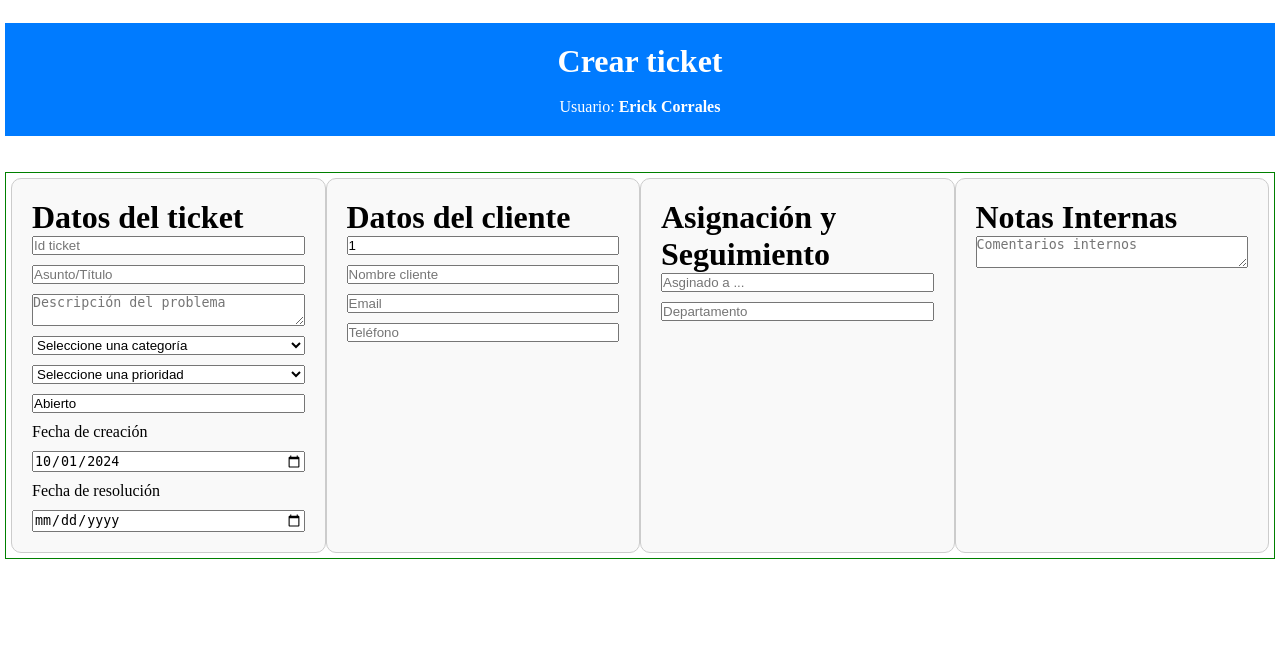
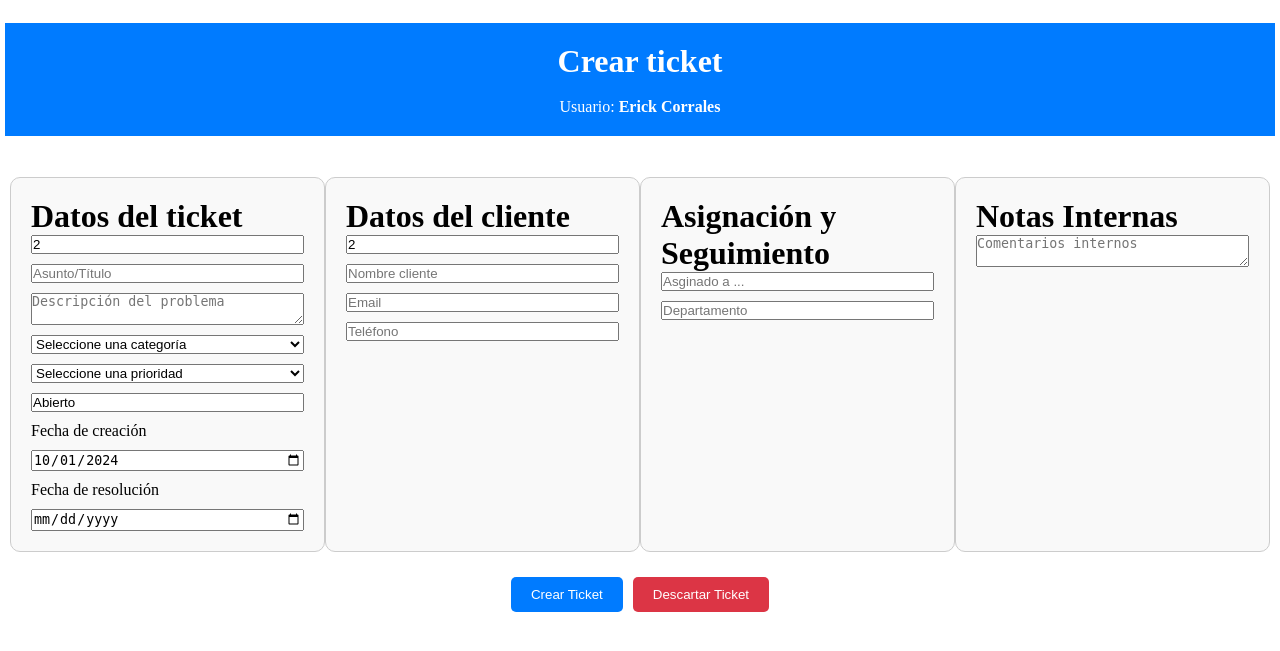
Before and after one commit to ErickCorrales10/SistemaTickets, a PHP site: page /html/crear_ticket.html in a window 1280 px wide. Shown: the top 651 px of the page. Run offline with PHP 8.4, Linux system fonts and the light colour scheme; tables that the repository leaves empty or names only in its code hold one stand-in row (values such as "Sample post").

Commit message:
Creando las consultas

```diff
--- a/css/crear_ticket.css
+++ b/css/crear_ticket.css
@@ -14,11 +14,43 @@
     flex-direction: column;
     width: 100%;
     height: 100%;
-    /* border: solid 1px black; */
 }
 
 .main-principal {
+    display: flex;
+    flex-direction: column;
+    justify-content: center;
+    align-items: center;
     padding: 5px;
+    /* border: solid 1px red; */
+}
+
+.contenedor-boton {
+    display: flex;
+    justify-content: center;
+    align-items: center;
+    padding: 20px;
+    width: 50%;
+    /* border: solid 1px red; */
+    gap: 10px;
+}
+
+.btn-crear-ticket {
+    background-color: #007bff;
+    color: white;
+    border: none;
+    padding: 10px 20px;
+    border-radius: 5px;
+    cursor: pointer;
+}
+
+.btn-descartar-ticket {
+    background-color: #dc3545;
+    color: white;
+    border: none;
+    padding: 10px 20px;
+    border-radius: 5px;
+    cursor: pointer;
 }
 
 .header {
@@ -29,6 +61,7 @@
     padding: 20px;
     background-color: #007bff;
     color: white;
+    width: 100%;
 }
 
 .informacion-usuario {
@@ -41,7 +74,7 @@
     display: flex;
     padding: 10px;
     width: 100%;
-    border: solid 1px green;
+    /* border: solid 1px green; */
     padding: 5px;
     flex-wrap: wrap;
 }
--- a/html/crear_ticket.html
+++ b/html/crear_ticket.html
@@ -6,6 +6,19 @@
     <title>Crear Ticket - Sistema de Tickets</title>
     <link rel="stylesheet" href="/css/crear_ticket.css">
     <script src="/js/crear_ticket.js"></script>
+    <script>
+        document.addEventListener('DOMContentLoaded', function() {
+            // Hacer la solicitud AJAX para obtener los IDs
+            fetch('/php/get_ids.php')
+                .then(response => response.json())
+                .then(data => {
+                    // Insertar los valores en los campos del formulario
+                    document.querySelector('input[name="id-ticket"]').value = data.next_ticket_id
+                    document.querySelector('input[name="id-cliente"]').value = data.next_cliente_id
+                })
+                .catch(error => console.error('Error obteniendo los IDs:', error))
+        })
+    </script>
 </head>
 <body>
 
@@ -22,12 +35,12 @@
             </header>
             <br><br>
 
-            <form class="datos-ticket" id="datos-ticket"></form>
+            <form class="datos-ticket" id="datos-ticket" action="/php/crear_ticket.php" method="POST"></form>
                 <div class="contenedor-datos-ticket">
                     <div class="seccion" id="campos-ticket">
                         <h1>Datos del ticket</h1>
                         <div class="campo">
-                            <input type="text" name="id-ticket" placeholder="Id ticket">
+                            <input type="text" name="id-ticket" id="id-ticket" readonly>
                             <input type="text" name="asunto-titulo" placeholder="Asunto/Título">
                             <textarea name="descripcion" placeholder="Descripción del problema"></textarea>
                             <select name="categoria">
@@ -56,7 +69,7 @@
                     <div class="seccion" id="campos-cliente">
                         <h1>Datos del cliente</h1>
                         <div class="campo">
-                            <input type="text" name="id-cliente" value="1">
+                            <input type="text" name="id-cliente" value="<?php echo $next_cliente_id; ?>" readonly>
                             <input type="text" name="nombre" placeholder="Nombre cliente">
                             <input type="email" name="email" placeholder="Email">
                             <input type="tel" name="tel" placeholder="Teléfono">
@@ -76,6 +89,10 @@
                         </div>
                     </div>
                 </div>
+                <div class="contenedor-boton" id="contenedor-boton">
+                    <input type="submit" id="enviar-ticket" class="btn-crear-ticket" value="Crear Ticket" name="btn-crear-ticket">
+                    <input type="button" class="btn-descartar-ticket" value="Descartar Ticket" name="btn-descartar-ticket" id="btn-descartar-ticket">
+                </div>
             </form>
         </main>
     </div>
--- a/js/crear_ticket.js
+++ b/js/crear_ticket.js
@@ -8,4 +8,11 @@ document.addEventListener('DOMContentLoaded', function() {
         const fechaActual = `${anio}-${mes}-${dia}`
 
         document.getElementById('fecha-creacion').value = fechaActual
+
+        document.getElementById('btn-descartar-ticket').addEventListener('click', function() {
+            const descartar = confirm('¿Está seguro que desea descartar los cambios? Los datos no se guardarán.')
+            if(descartar) {
+                window.location.href = '/html/inicio.html';
+            }
+        }, false)
     }, false)
--- /dev/null
+++ b/php/get_ids.php
@@ -0,0 +1,43 @@
+<?php
+    // Conectar a la base de datos
+    $servername = "localhost";
+    $username = "root";
+    $password = "";
+    $dbname = "sistema_tickets";
+
+    $conn = new mysqli($servername, $username, $password, $dbname);
+
+    // Verificar la conexión
+    if ($conn->connect_error) {
+        die("Conexión fallida: " . $conn->connect_error);
+    }
+
+    // Obtener el siguiente ID del ticket (incremental)
+    $result_ticket = $conn->query("SELECT MAX(id_ticket) AS max_ticket_id FROM tickets");
+    $next_ticket_id = 1; // Si la tabla está vacía, el primer ticket será 1
+    if ($result_ticket->num_rows > 0) {
+        $row = $result_ticket->fetch_assoc();
+        if ($row['max_ticket_id'] !== null) {
+            $next_ticket_id = $row['max_ticket_id'] + 1;
+        }
+    }
+
+    // Obtener el siguiente ID del cliente (incremental)
+    $result_cliente = $conn->query("SELECT MAX(id_cliente) AS max_cliente_id FROM clientes");
+    $next_cliente_id = 1; // Si la tabla está vacía, el primer cliente será 1
+    if ($result_cliente->num_rows > 0) {
+        $row = $result_cliente->fetch_assoc();
+        if ($row['max_cliente_id'] !== null) {
+            $next_cliente_id = $row['max_cliente_id'] + 1;
+        }
+    }
+
+    // Devolver los IDs como JSON
+    echo json_encode([
+        'next_ticket_id' => $next_ticket_id,
+        'next_cliente_id' => $next_cliente_id
+    ]);
+
+    // Cerrar la conexión
+    $conn->close();
+?>
```
Also changed, not shown: css/inicio.css (+18 -5 lines), html/inicio.html (+2 -7 lines), php/crear_ticket.php (added, +87 -0 lines).
